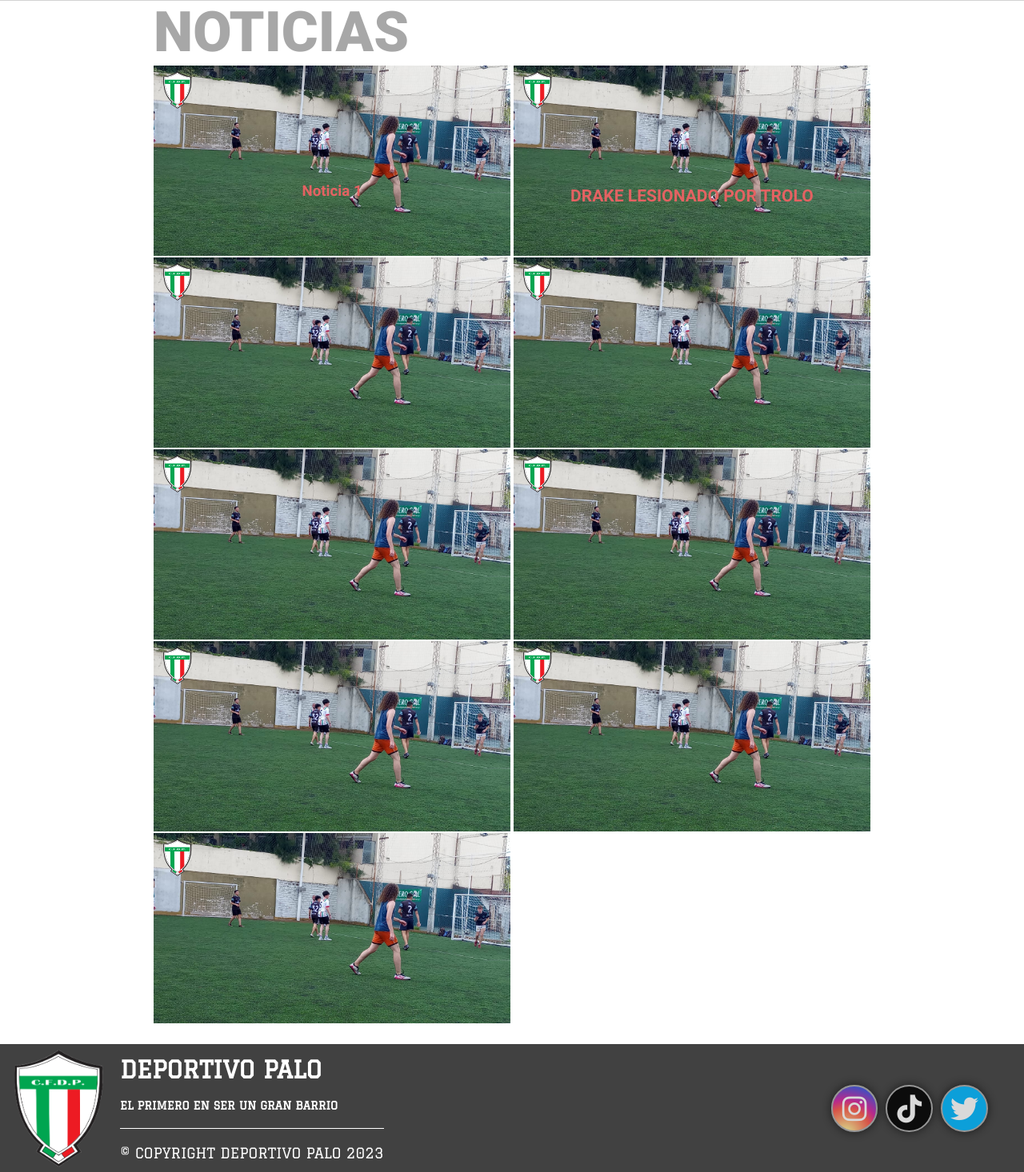
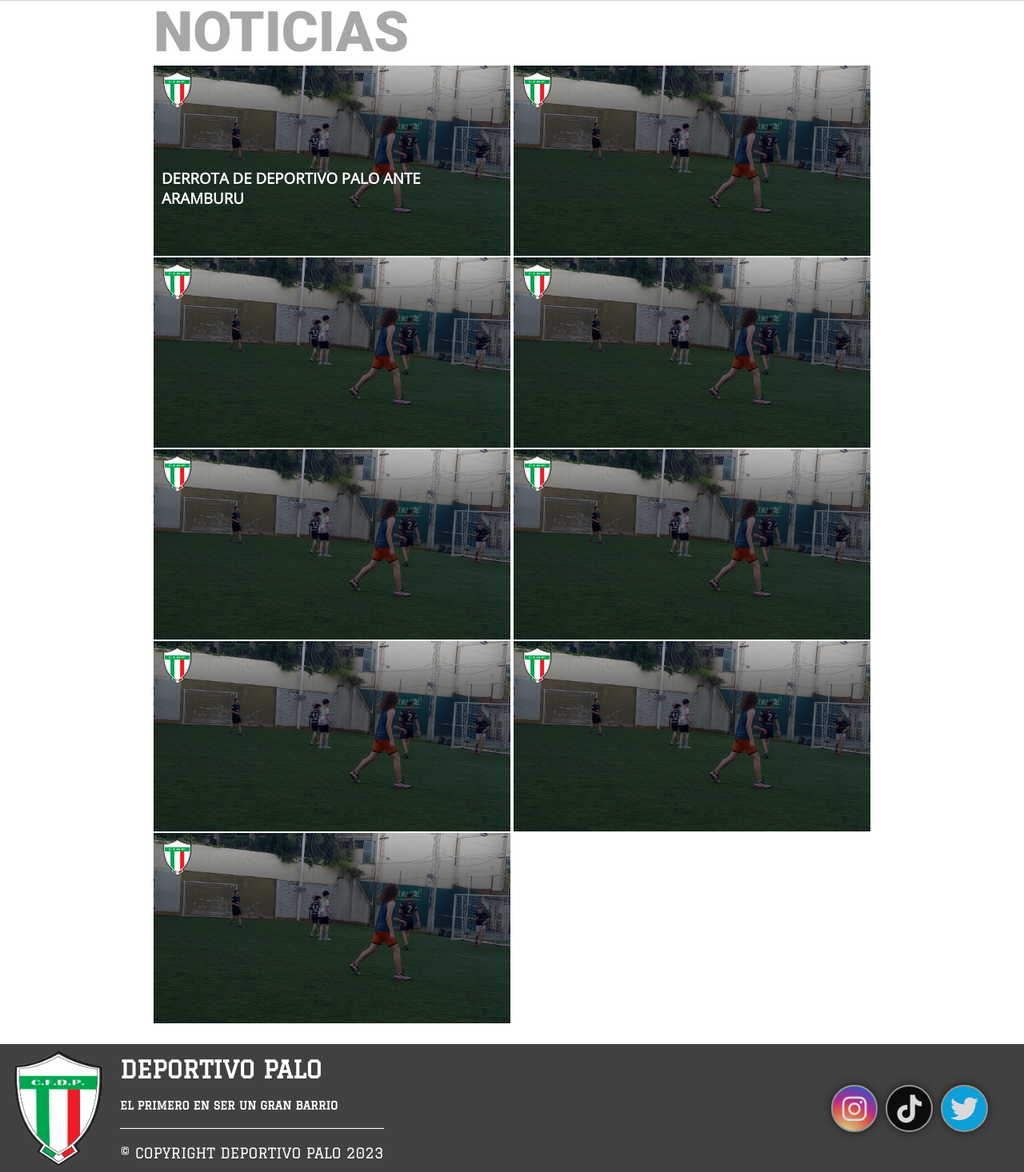
Before and after one commit to Gandito/Deportivo-Palo, a PHP site: page /vistas/deportivo.php in a window 1280 px wide. Shown: the part 89-1555 px from the top of the page at 80% size. Run offline with PHP 8.4, Linux system fonts and the light colour scheme.

Commit message:
Agregando Cambios

```diff
--- a/css/main.css
+++ b/css/main.css
@@ -1101,6 +1101,7 @@ td {
   background-position: center;
   background-repeat: no-repeat;
   background-size: cover;
+  box-shadow: 0px -200px 50px rgba(0, 0, 0, 0.459) inset;
   height: 380px;
   position: relative;
   width: 100%;
@@ -1108,29 +1109,23 @@ td {
 
 .main_deportivo_contenido:hover {
   cursor: pointer;
-  box-shadow: 0px -130px 10px rgba(0, 0, 0, 0.459) inset;
+  box-shadow: 0px -200px 400px rgba(255, 0, 0, 0.459) inset;
   transition: 0.2s;
 }
 
-.noticia1 {
-  color: #e46262;
-  font-family: RobotoBold;
+.noticia {
   position: absolute;
-  bottom: 70px;
-  text-align: center;
   width: 100%;
+  height: 100%;
+  background-color: #00000034;
 }
 
-.noticia2 {
-  bottom: 0;
-  color: #e46262;
-  font-family: RobotoBold;
-  font-size: 18px;
-  height: 150px;
-  line-height: 150px;
+.noticia h3 {
   position: absolute;
-  text-align: center;
-  width: 100%;
+  bottom: 50px;
+  color: #ffffff;
+  font-family: OpenSansRegular;
+  margin: 10px;
 }
 
 .main_deportivo_escudo {
@@ -1141,7 +1136,7 @@ td {
 .main_deportivo_escudo img {
   position: absolute;
   width: 90px;
-  bottom: 30px;
+  top: 10px;
 }
 
 /* SOCIOS */
@@ -1193,8 +1188,8 @@ td {
 
 .contenedor_formulario {
   background-color: #2ECC71 ;
-  margin-top: 15px;
-  width: 100%;
+  width: 60%;
+  margin: 20px auto;
 }
 
 .main_marketing_form {
--- a/vistas/deportivo.php
+++ b/vistas/deportivo.php
@@ -16,52 +16,73 @@
         <h1>NOTICIAS</h1>
         <div class="main_deportivo_contenedor_grid">
             <div class="main_deportivo_contenido">
-                <div class="noticia1">
-                    <h3>Noticia 1</h3>
+                <div class="noticia">
+                    <h3>DERROTA DE DEPORTIVO PALO ANTE ARAMBURU</h3>
                 </div>
                 <div class="main_deportivo_escudo">
                     <img src="../icons/escudoPalo.png" alt="">
                 </div>
             </div>
             <div class="main_deportivo_contenido">
-                <div class="main_deportivo_escudo">
-                    <img src="../icons/escudoPalo.png" alt="">
+                <div class="noticia">
+                    <h3></h3>
                 </div>
-                <div class="noticia2">
-                    <h3>DRAKE LESIONADO POR TROLO</h3>
-                </div>
-            </div>
-            <div class="main_deportivo_contenido noticia3">
                 <div class="main_deportivo_escudo">
                     <img src="../icons/escudoPalo.png" alt="">
                 </div>
             </div>
-            <div class="main_deportivo_contenido noticia4">
+            <div class="main_deportivo_contenido">
+                <div class="noticia">
+                    <h3></h3>
+                </div>
                 <div class="main_deportivo_escudo">
                     <img src="../icons/escudoPalo.png" alt="">
                 </div>
             </div>
-            <div class="main_deportivo_contenido noticia5">
+            <div class="main_deportivo_contenido">
+                <div class="noticia">
+                    <h3></h3>
+                </div>
                 <div class="main_deportivo_escudo">
                     <img src="../icons/escudoPalo.png" alt="">
                 </div>
             </div>
-            <div class="main_deportivo_contenido noticia6">
+            <div class="main_deportivo_contenido">
+                <div class="noticia">
+                    <h3></h3>
+                </div>
                 <div class="main_deportivo_escudo">
                     <img src="../icons/escudoPalo.png" alt="">
                 </div>
             </div>
-            <div class="main_deportivo_contenido noticia7">
+            <div class="main_deportivo_contenido">
+                <div class="noticia">
+                    <h3></h3>
+                </div>
                 <div class="main_deportivo_escudo">
                     <img src="../icons/escudoPalo.png" alt="">
                 </div>
             </div>
-            <div class="main_deportivo_contenido noticia8">
+            <div class="main_deportivo_contenido">
+                <div class="noticia">
+                    <h3></h3>
+                </div>
                 <div class="main_deportivo_escudo">
                     <img src="../icons/escudoPalo.png" alt="">
                 </div>
             </div>
-            <div class="main_deportivo_contenido noticia9">
+            <div class="main_deportivo_contenido">
+                <div class="noticia">
+                    <h3></h3>
+                </div>
+                <div class="main_deportivo_escudo">
+                    <img src="../icons/escudoPalo.png" alt="">
+                </div>
+            </div>
+            <div class="main_deportivo_contenido">
+                <div class="noticia">
+                    <h3></h3>
+                </div>
                 <div class="main_deportivo_escudo">
                     <img src="../icons/escudoPalo.png" alt="">
                 </div>
```
Also changed, not shown: css/responsive_main.css (+29 -4 lines).
